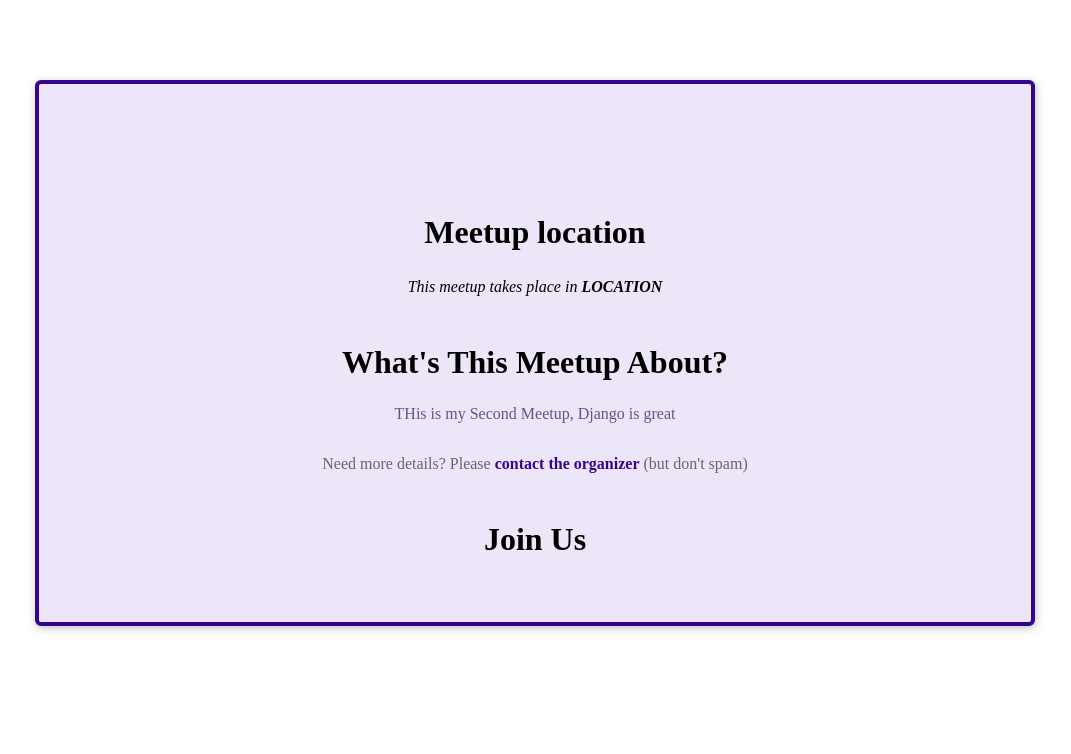
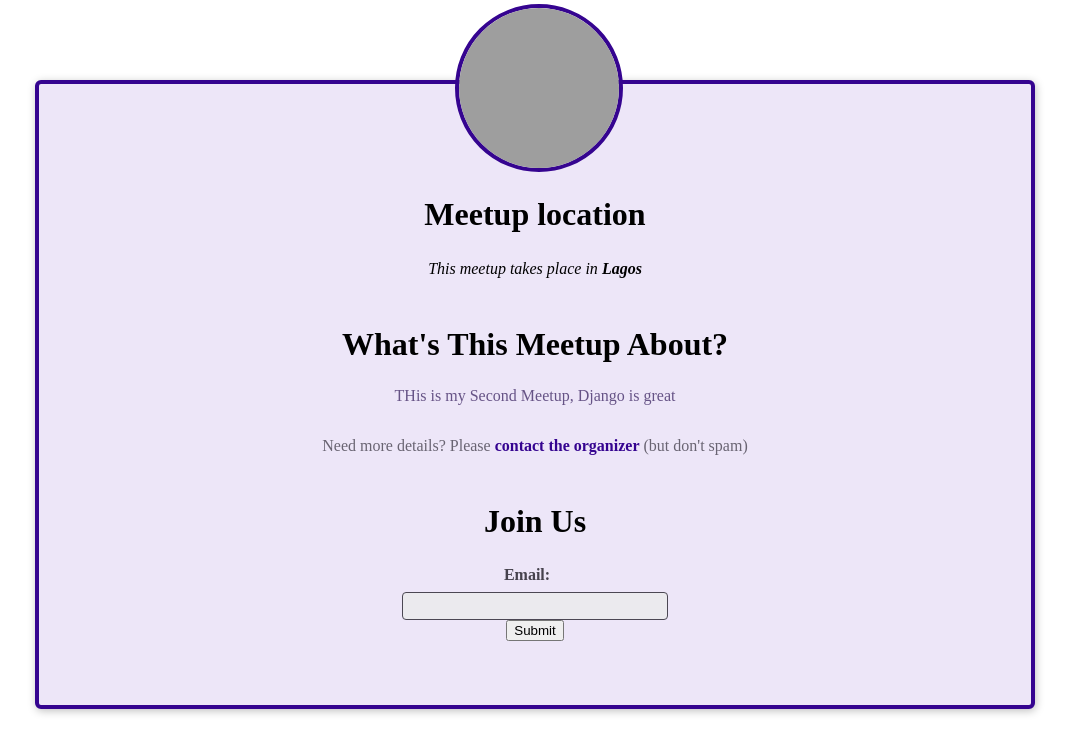
Before and after one commit to 01kazu/web-project, a Django app: page /meetups/a-second-meetup in a window 1280 px wide. Shown: the top 754 px of the page, without its empty margins (105-1176 px from the left). Run offline with Django 4.2, Linux system fonts and the light colour scheme; data comes from the database, SQL or seed files in the repository; grey boxes are pictures that could not be loaded.

Commit message:
form added for user who wants to register to meetup

```diff
--- a/meetups/templates/meetups/meetup-detail.html
+++ b/meetups/templates/meetups/meetup-detail.html
@@ -12,10 +12,10 @@
     {% if meetup_found %}
         <main>
             <article>
-                <img src="" alt="">
+                <img id="main-image" src="{{meetup_detail.image.url}}" alt="{{meetup_detail.title}}"/>
                 <section id="location">
                     <h2>Meetup location</h2>
-                    <address>This meetup takes place in <span>LOCATION</span></address>
+                    <address>This meetup takes place in <span>{{meetup_detail.location.name}}</span></address>
                 </section>
 
                 <section id="details">
@@ -28,7 +28,15 @@
 
                 <section id="registration">
                     <h2>Join Us</h2>
+
                     <!-- FORM -->
+                    <form method="POST" action="{% url 'meetup-detail' meetup_detail.slug %}">
+                        {% csrf_token %}
+                        <ul>
+                            {{form.as_ul}}
+                        </ul>
+                        <button type="submit" name="submit"  >Submit</button>
+                    </form>
                 </section>
             </article>
         </main>
```
